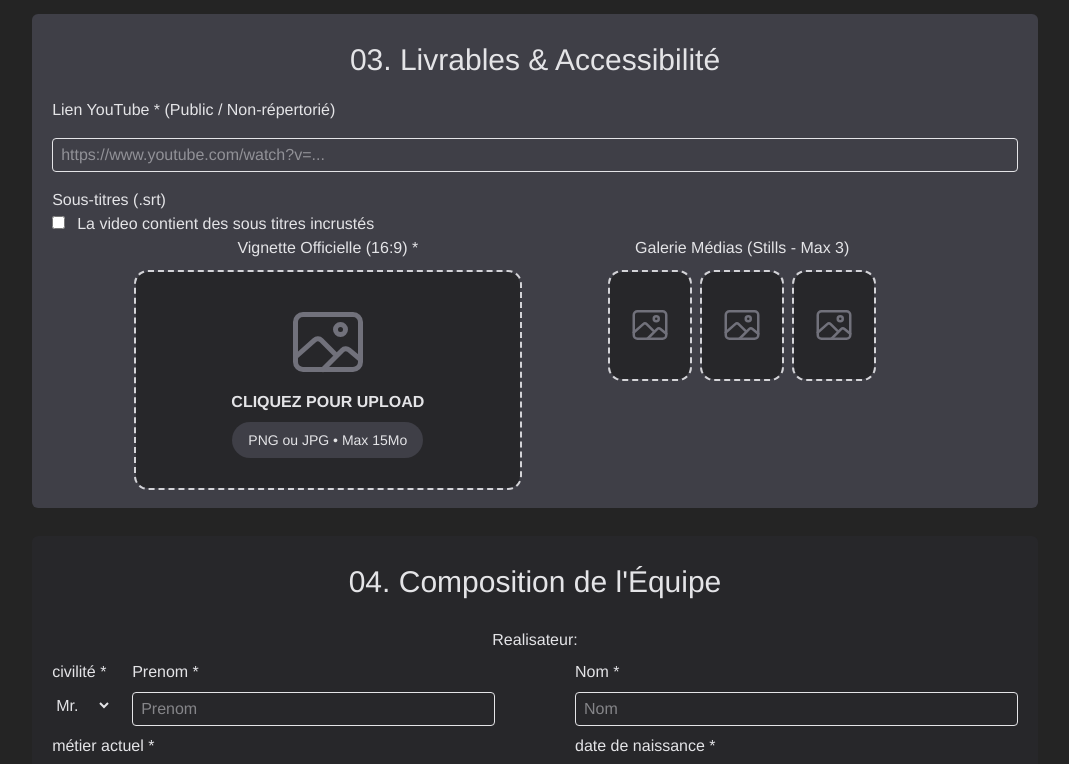
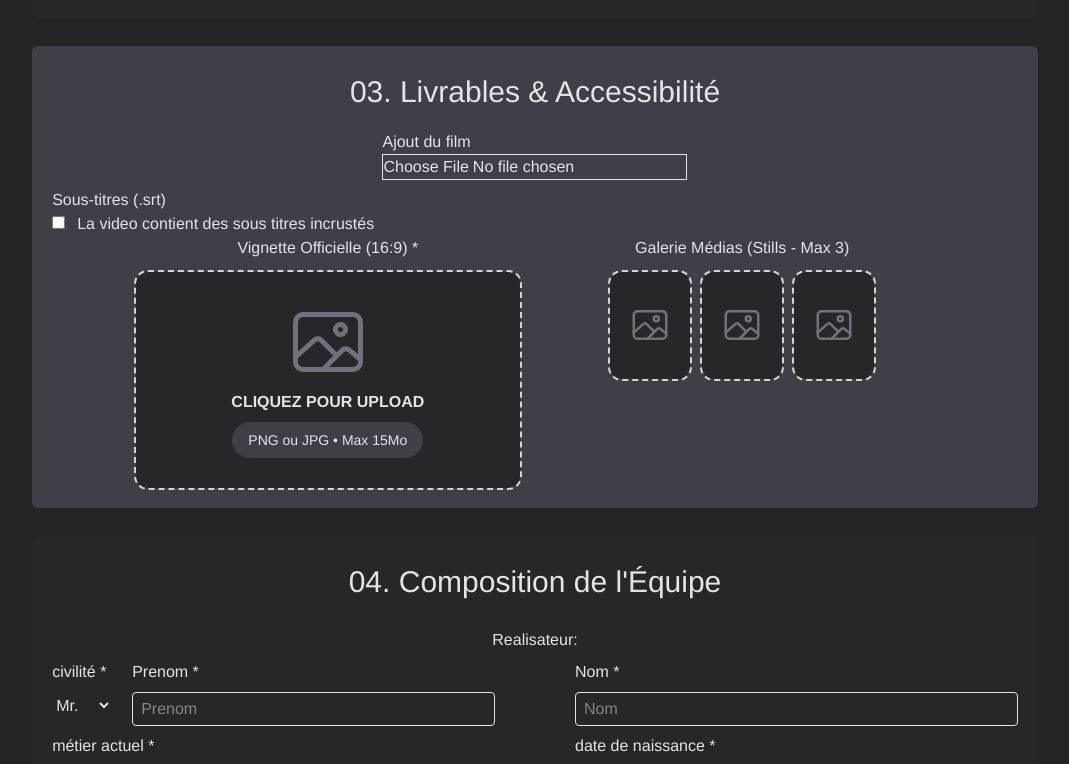
Before and after one commit to Gersho/marsai-front, a React (Vite) app: page /submit in a window 1280 px wide. Shown: the part 1304-2068 px from the top of the page, without its empty margins (105-1174 px from the left). Built offline with nearby package versions, Linux system fonts and the light colour scheme.

Commit message:
submitForm add count to text area

```diff
--- a/src/components/MovieSubmit/MovieSubmitDeclaration.jsx
+++ b/src/components/MovieSubmit/MovieSubmitDeclaration.jsx
@@ -67,7 +67,6 @@ function MovieSubmitDeclaration({ register }) {
         <FormTextArea
           className=""
           label="Stack Technologique *"
-          currentCount={0}
           maxCount={500}
           name="technical-stack"
           placeholder="Listez les outils utilisés (ex: Midjourney pour les visuels, ElevenLabs pour les voix, Runway pour l&apos;animation...)"
@@ -78,7 +77,6 @@ function MovieSubmitDeclaration({ register }) {
         <FormTextArea
           className=""
           label="Méthodologie Créative *"
-          currentCount={0}
           maxCount={500}
           name="creative-methodology"
           placeholder="Décrivez l&apos;interaction entre l&apos;humain et la machine dans ce processus.."
--- a/src/components/MovieSubmit/MovieSubmitDeliverables.jsx
+++ b/src/components/MovieSubmit/MovieSubmitDeliverables.jsx
@@ -12,19 +12,10 @@ function MovieSubmitDeliverables() {
       <FormSectionTitle text="03. Livrables & Accessibilité" />
 
       <div className="flex flex-col gap-2 w-full">
-
-        <label htmlFor="form-youtube-url">
-          Lien YouTube * (Public / Non-répertorié)
-        </label>
-        <input
-          className="border border-gray rounded-sm min-w-full pl-2 py-1 my-2"
-          id="form-youtube-url"
-          type="text"
-          name="youtube-url"
-          placeholder="https://www.youtube.com/watch?v=..."
-          title="Lien YouTube (Public / Non-répertorié)"
-          required
-        ></input>
+        <div className="sm:self-center sm:flex sm:flex-col">
+          <label htmlFor="form-movie-upload">Ajout du film</label>
+          <input className="border" id="form-movie-upload" name="movie-upload" type="file"></input>
+        </div>
 
         <div>
           <p>Sous-titres (.srt)</p>
--- a/src/components/MovieSubmit/MovieSubmitInfo.jsx
+++ b/src/components/MovieSubmit/MovieSubmitInfo.jsx
@@ -55,7 +55,6 @@ function MovieSubmitInfo() {
                 <FormTextArea
                     className=""
                     label="Synopsis langue originale *"
-                    currentCount={0}
                     maxCount={300}
                     name="original-synopsis"
                     placeholder="Résumez l&apos;intention de votre film et l&apos;histoire qu&apos;il raconte en quelques lignes..."
@@ -67,7 +66,6 @@ function MovieSubmitInfo() {
                 <FormTextArea
                     className=""
                     label="Synopsis anglais *"
-                    currentCount={0}
                     maxCount={300}
                     name="english-synopsis"
                     placeholder="Traduction en anglais du synopsis"
--- a/src/components/MovieSubmit/base/BasicFormInput.jsx
+++ b/src/components/MovieSubmit/base/BasicFormInput.jsx
@@ -8,8 +8,8 @@ function BasicFormInput({
     autoFocus = false,
     required = false,
 }) {
-    let id = "form-" + { name };
-    className = "flex flex-col sm:w-full gap-2 sm:pb-0 pb-3" + " " + className;
+    let id = "form-" + name;
+    className = "flex flex-col sm:w-full gap-2 sm:pb-4 pb-3" + " " + className;
 
     return (
         <div className={className}>
--- a/src/components/MovieSubmit/base/FormTextArea.jsx
+++ b/src/components/MovieSubmit/base/FormTextArea.jsx
@@ -1,7 +1,8 @@
+import { useState } from "react";
+
 function FormTextArea({
 
     label,
-    currentCount,
     maxCount,
     name,
     placeholder,
@@ -9,6 +10,13 @@ function FormTextArea({
     className = "",
     required = false
 }) {
+    const [count, setCount] = useState(0);
+
+
+    function countCharacters(event) {
+        setCount(event?.target.value.length);
+    }
+
 
     let id = "form-" + name;
     className = "flex flex-col w-full gap-2 sm:pb-0 pb-3" + " " + className;
@@ -19,7 +27,7 @@ function FormTextArea({
                 <label htmlFor={id}>
                     {label}
                 </label>
-                <p>{currentCount}/{maxCount}</p>
+                <p className={count > maxCount ? "text-red-600" : ""}>{count} / {maxCount}</p>
             </div>
             <textarea
                 className="border border-gray rounded-sm p-3 h-36 sm:h-44"
@@ -29,6 +37,7 @@ function FormTextArea({
                 placeholder={placeholder}
                 title={title}
                 required={required}
+                onChange={countCharacters}
             ></textarea>
         </div>
 
```
